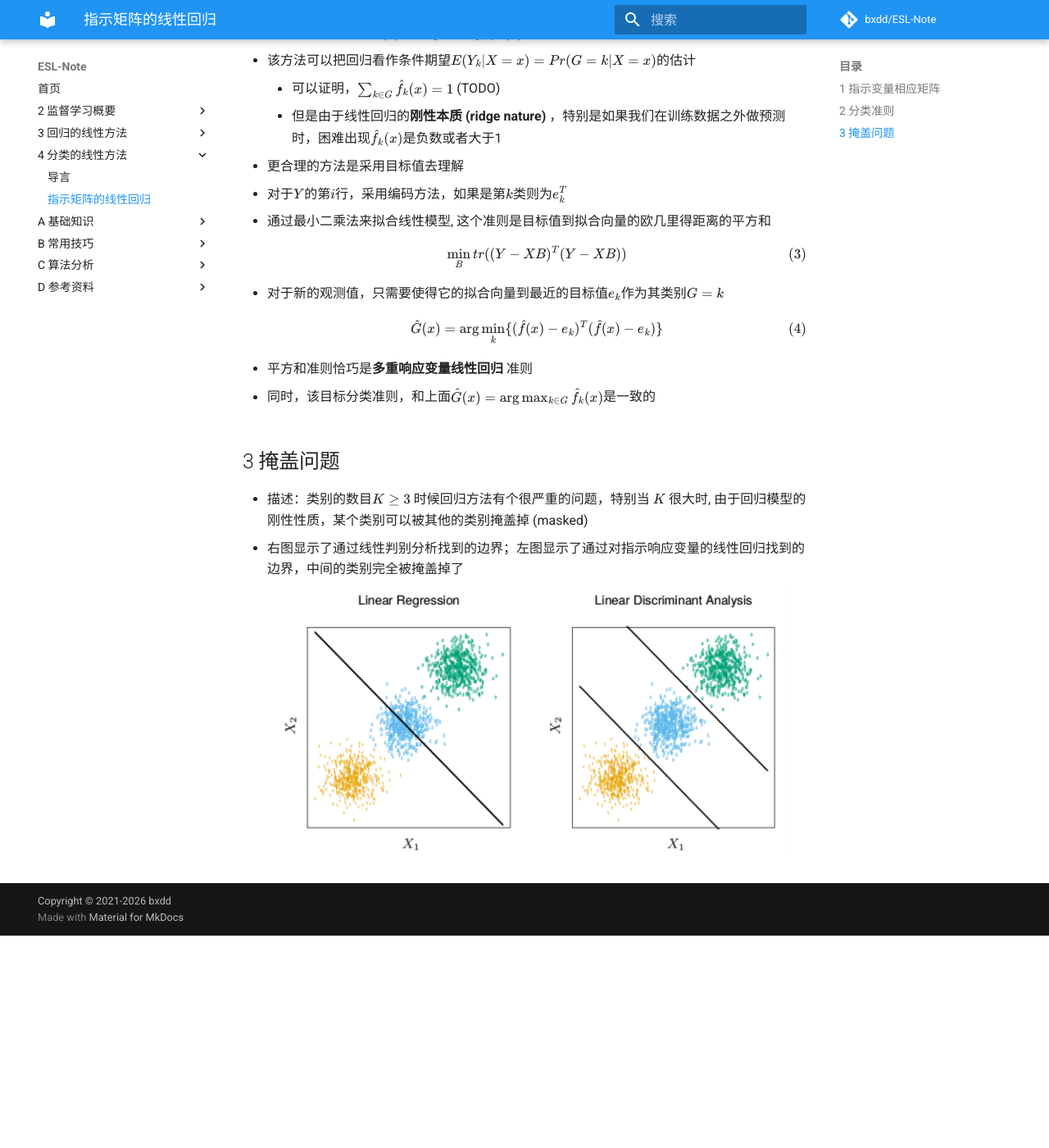
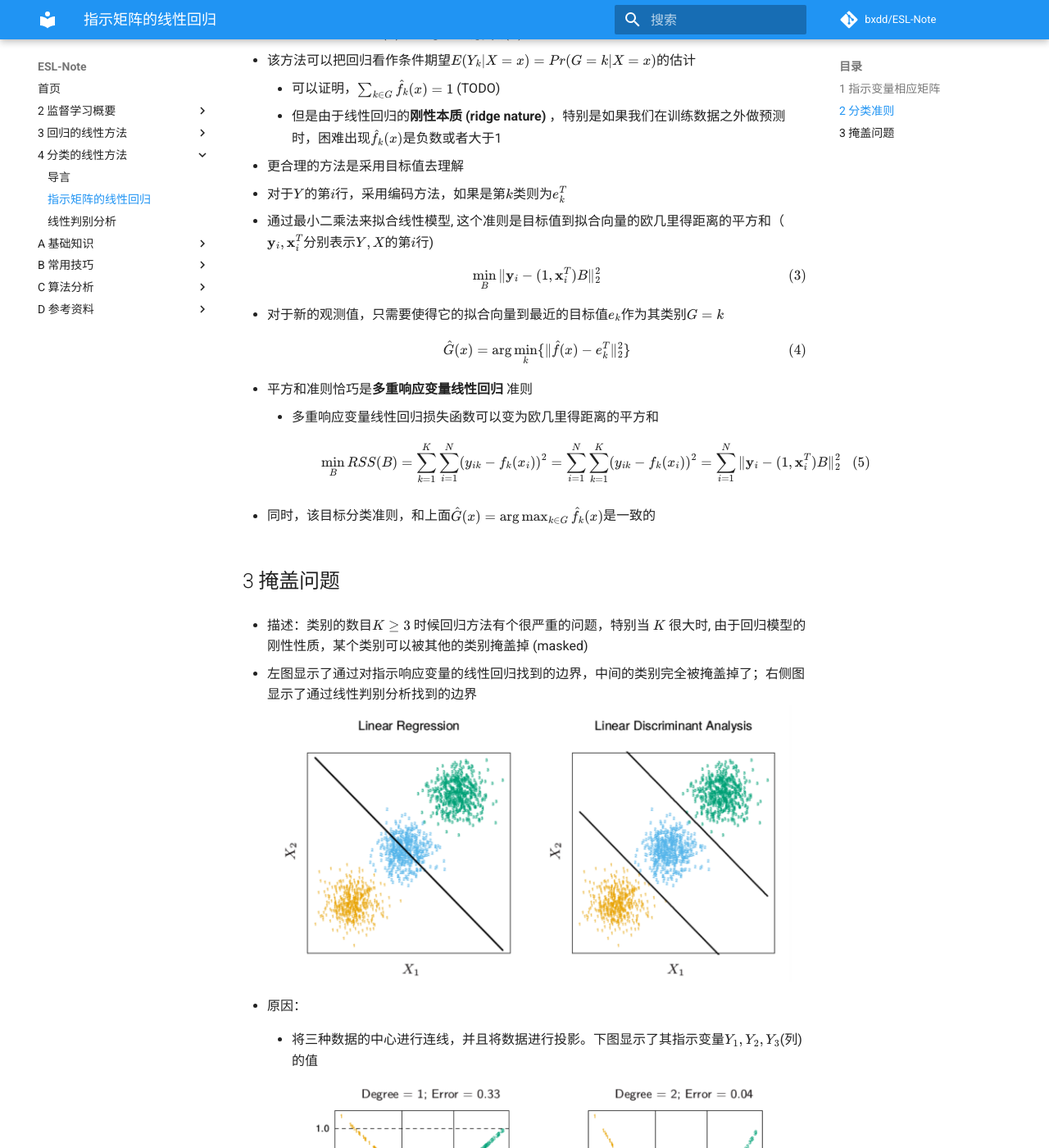
Before and after one commit to bxdd/ESL-Note, an MkDocs documentation site: the page built from docs/4 分类的线性方法/2 指示矩阵的线性回归.md, in a window 1280 px wide and 1400 px high, scrolled down 630 px. Shown: the whole window at 82% size. Built offline with MkDocs 1.6.1 and Material for MkDocs 9.7.7, drawn with Linux system fonts in a browser that asks for light colours; formulas are drawn with MathJax 3; comment, search, counter and statistics services are not loaded; before the commit the page ends 1771 px from its top, so only the background shows below that; some of the changed text lies outside the part shown.

Commit message:
update 4.2 & add 4.3

```diff
--- a/docs/4 分类的线性方法/2 指示矩阵的线性回归.md
+++ b/docs/4 分类的线性方法/2 指示矩阵的线性回归.md
@@ -30,21 +30,63 @@
 
   * 对于$Y$的第$i$行，采用编码方法，如果是第$k$类则为$e_k^T$
 
-  * 通过最小二乘法来拟合线性模型, 这个准则是目标值到拟合向量的欧几里得距离的平方和
+  * 通过最小二乘法来拟合线性模型, 这个准则是目标值到拟合向量的欧几里得距离的平方和（$\mathbf{y}_i, \mathbf{x}_i^T$分别表示$Y,X$的第$i$行)
     $$
-    \min_B tr((Y-XB)^T(Y-XB))
+    \min_{B}\|\mathbf{y}_i - (1,\mathbf{x}_i^T)B\|_2^2
     $$
 
   * 对于新的观测值，只需要使得它的拟合向量到最近的目标值$e_k$作为其类别$G=k$
     $$
-    \hat G(x)=\arg\min_k\{(\hat f(x) - e_k)^T(\hat f(x) - e_k)\}
+    \hat G(x)=\arg\min_k\{\|\hat f(x) - e_k^T\|_2^2\}
     $$
 
   * 平方和准则恰巧是**多重响应变量线性回归** 准则
+
+    * 多重响应变量线性回归损失函数可以变为欧几里得距离的平方和
+      $$
+      \min_B RSS(B)=\sum_{k=1}^K\sum_{i=1}^N (y_{ik} - f_k(x_i))^2
+      \\ = \sum_{i=1}^N \sum_{k=1}^K(y_{ik} - f_k(x_i))^2
+      \\ = \sum_{i=1}^N \|\mathbf{y}_i - (1,\mathbf{x}_i^T)B\|_2^2
+      $$
 
   * 同时，该目标分类准则，和上面$\hat G(x) = \arg\max_{k\in G} \hat f_k(x)$是一致的
 
 ## 3 掩盖问题
 
 * 描述：类别的数目$K\ge 3$ 时候回归方法有个很严重的问题，特别当 $K$ 很大时, 由于回归模型的刚性性质，某个类别可以被其他的类别掩盖掉 (masked)
-  * 右图显示了通过线性判别分析找到的边界；左图显示了通过对指示响应变量的线性回归找到的边界，中间的类别完全被掩盖掉了![1620062734849](assets/1620062734849.png)
+
+  * 左图显示了通过对指示响应变量的线性回归找到的边界，中间的类别完全被掩盖掉了；右侧图显示了通过线性判别分析找到的边界![1620062734849](assets/1620062734849.png)
+
+  * 原因：
+
+    * 将三种数据的中心进行连线，并且将数据进行投影。下图显示了其指示变量$Y_1,Y_2,Y_3$(列)的值
+
+      * ![1620206330472](assets/1620206330472.png)
+
+        到横轴的投影称为rug plot, 也就是在坐标轴上标出元素出现的频数，出现一次就会话一个小竖。其中横轴表示了$X_1$（或者$X_2$)，纵轴表示**横轴所对应的投影连线**上的$X_1,X_2$对应的指示变量$Y_1,Y_2,Y_3$的值
+
+      * 左侧是指示矩阵线性回归进行拟合的，也就是
+        $$
+        (Y_1,Y_2,Y_3)=(1, X_1,X_2)B
+        $$
+        例如，蓝色的数据点$Y_2$由于只有中间的数据$Y_2$, 两侧的均为0，又因为$y_2 =(1, x_1,x_2)\hat B_2$随着坐标是线性变化的，所以只能是个直线，且为了达到$RSS$最小，斜率接近于0且值大概在$1/3$处
+
+      * 右侧是指示矩阵二次回归进行拟合的，即
+        $$
+        (Y_1,Y_2,Y_3)=(1, X_1,X_2, X_1^2,X_2^2,X_1X_2)B
+        $$
+        由于这里公式是二次拟合，所以在投影方向的也是二次的。
+
+* 可以看到，对于$K$个类别，在投影曲线方向上，可能要$K-1$次一元多项式才可以解决问题，这意味着如果是$p$维空间，需要$K-1$阶，也就是$O(p^{k-1})$ 项多项式和交叉积才可以解决。
+
+
+
+* 一个例子：
+
+  * 下图是一个元音训练数据的二维图像，其在$p=10$维空间有$11$个类别。颜色深的圆圈是每个类的投影均值向量，这些类的重叠度很高。
+
+    ![1620207614556](assets/1620207614556.png)
+
+  * 其中有3个维度，通过主成分分析可以解释90%的方差，下表是一些算法结果，可以看到线性回归被掩盖破坏
+
+    ![1620207687565](assets/1620207687565.png)
```
Also changed, not shown: docs/4 分类的线性方法/3 线性判别分析.md (added, +1 -0 lines), docs/4 分类的线性方法/assets/1620206330472.png (added), docs/4 分类的线性方法/assets/1620207614556.png (added), docs/4 分类的线性方法/assets/1620207687565.png (added).
